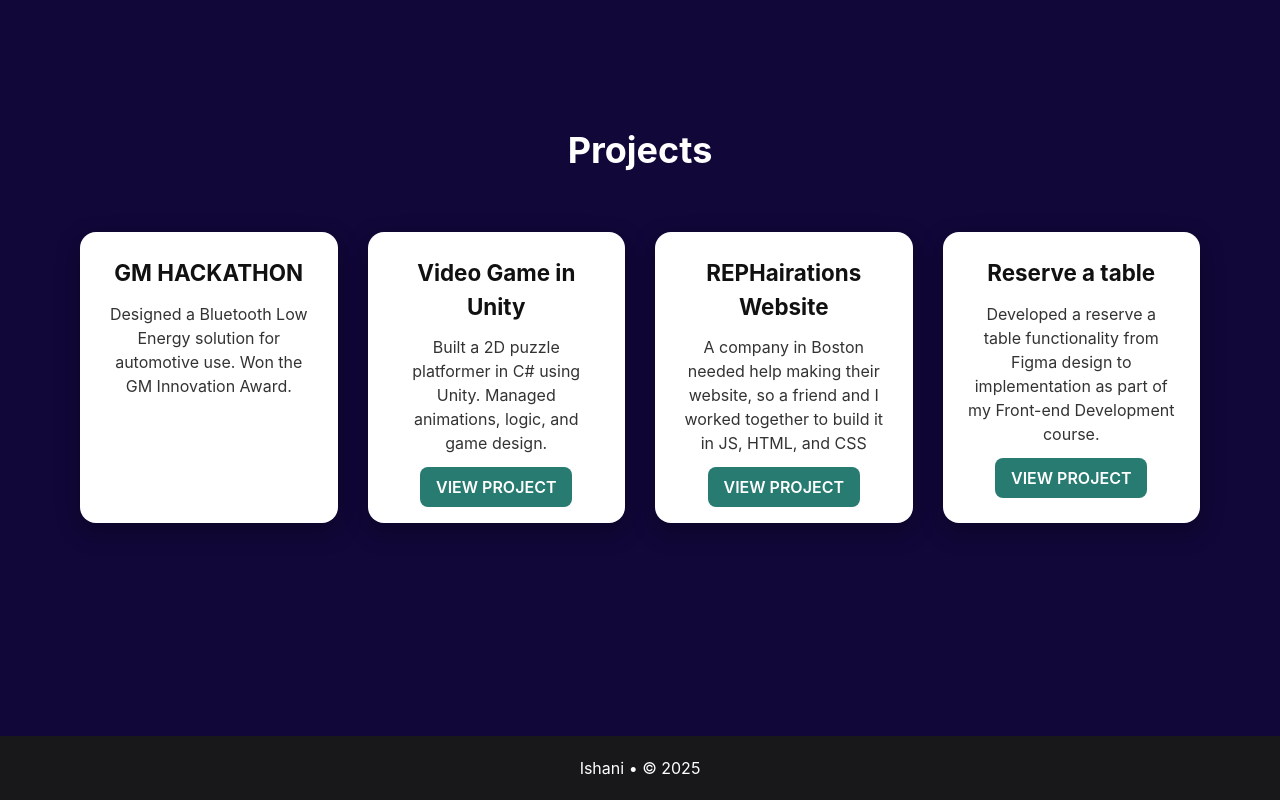
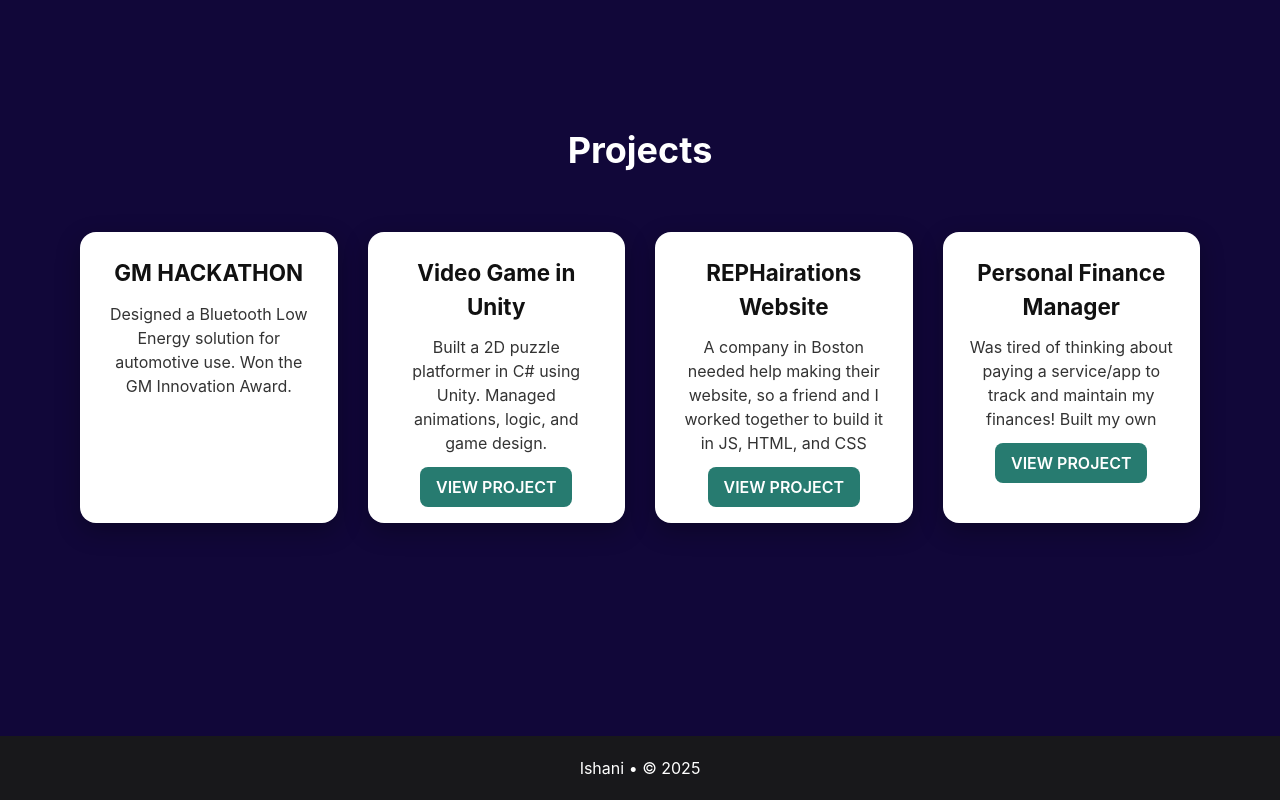
Before and after one commit to ishaniKapoor/portfolio, a React (Create React App) app: page / in a window 1280 px wide. Shown: the part 1664-2464 px from the top of the page. Built offline with nearby package versions, Linux system fonts and the light colour scheme.

Commit message:
changed project

```diff
--- a/src/components/ProjectsSection.js
+++ b/src/components/ProjectsSection.js
@@ -22,9 +22,9 @@ const ProjectsSection = () => {
       link: "https://github.com/ishaniKapoor/RepHairations"
     },
     {
-      title: "Reserve a table",
-      body: "Developed a reserve a table functionality from Figma design to implementation as part of my Front-end Development course.",
-      link: "https://github.com/ishaniKapoor/little-lemon-reserve-a-table"
+      title: "Personal Finance Manager",
+      body: "Was tired of thinking about paying a service/app to track and maintain my finances! Built my own",
+      link: "https://github.com/ishaniKapoor/personalFinanceManager"
     }
   ];
 
```
